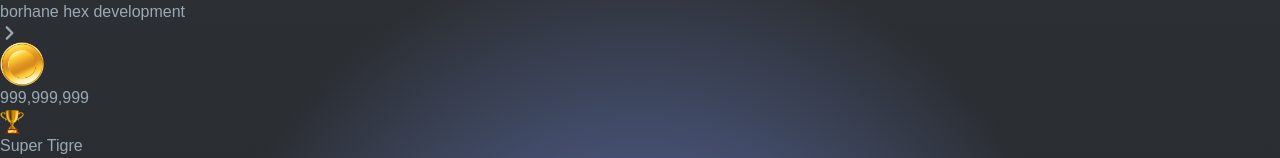
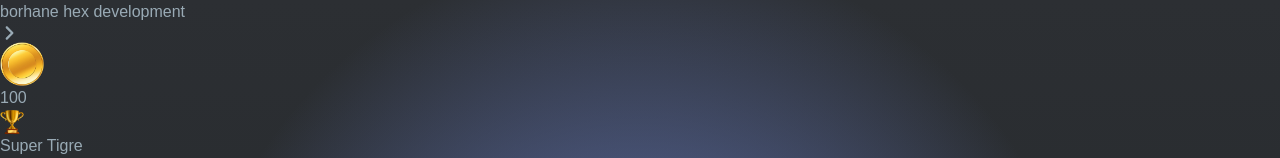
Before and after one commit to Boubou2555/Not-l, a React (Vite) app: page / in a window 1280 px wide. Shown: the top 158 px of the page. Built offline with nearby package versions, Linux system fonts and the light colour scheme.

Commit message:
Update App.tsx

```diff
--- a/src/App.tsx
+++ b/src/App.tsx
@@ -8,7 +8,7 @@ import Modal from 'react-modal';
 Modal.setAppElement('#root');
 
 const App = () => {
-  const [points, setPoints] = useState(999999999);
+  const [points, setPoints] = useState(100);
   const [energy, setEnergy] = useState(2532);
   const [clicks, setClicks] = useState([]);
   const [modalIsOpen, setModalIsOpen] = useState(true); // لإظهار الحوار المنبثق عند فتح التطبيق
```
